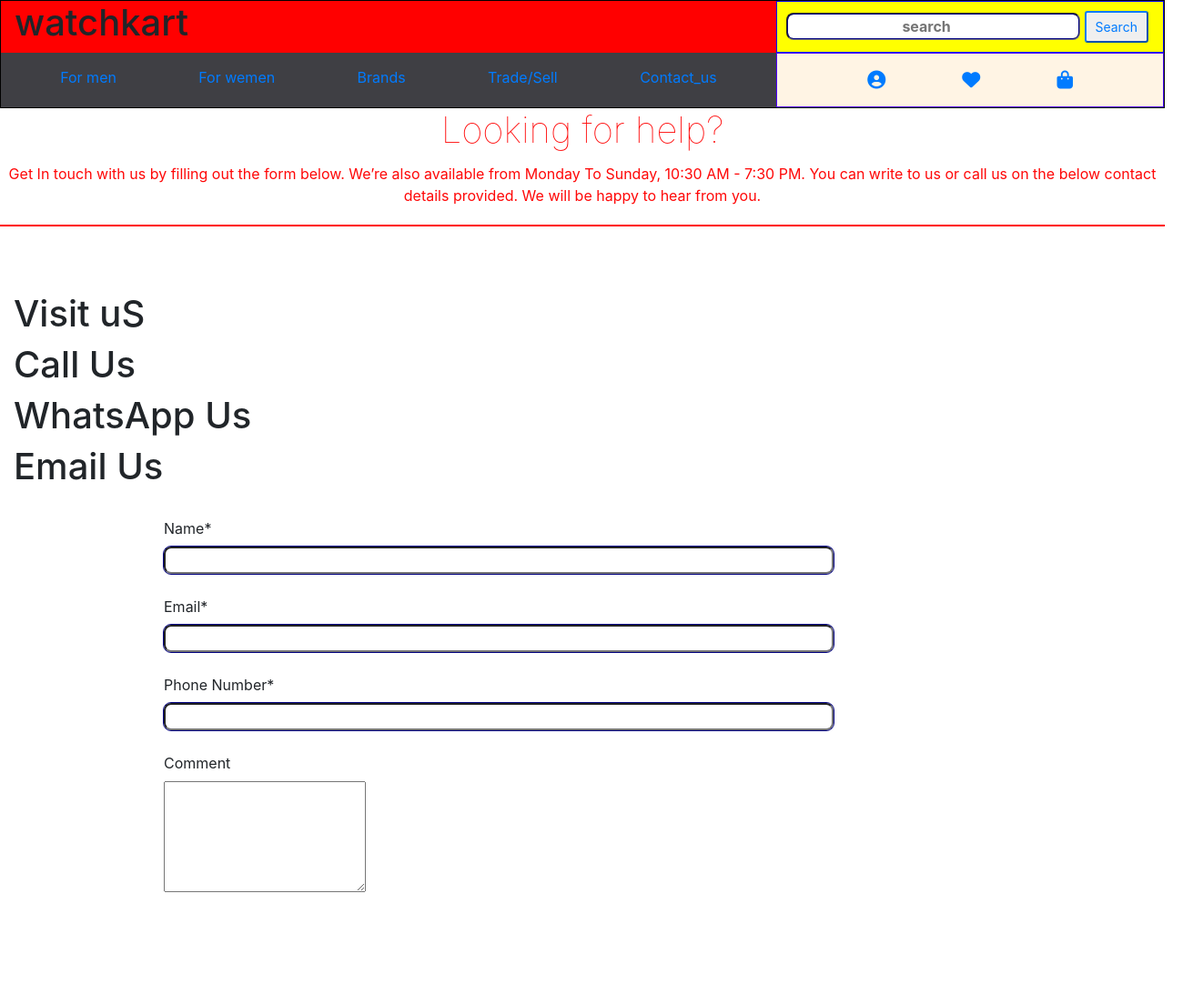
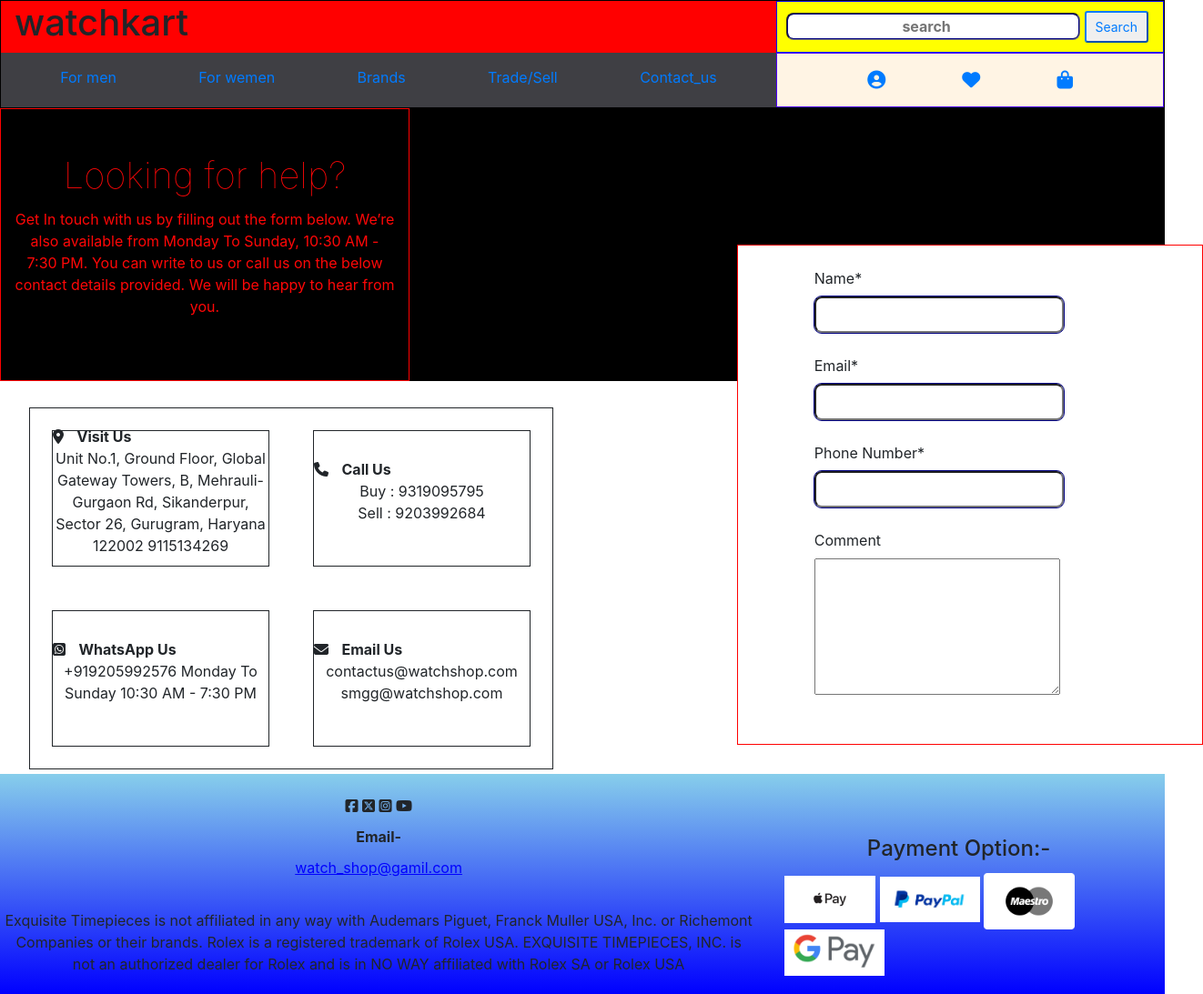
Before and after one commit to VedantBUDDDY/watch_UI_project, a plain HTML site: page contact_us.html in a window 1280 px wide. Shown: the whole page at 91% size, 1322 px wide, since content can reach past the window. Before the commit the page ends 1011 px from the top, so only its background shows below. Drawn offline with nearby package versions, Linux system fonts and the light colour scheme.

Commit message:
contact_us.html with its css  modified

```diff
--- a/contact_us.html
+++ b/contact_us.html
@@ -115,41 +115,107 @@
                 <div class="empty_cont " style="height: 40%; border: 1px solid rgb(255, 0, 0);"></div>
 
         </section>
-        <br><br><br>
+        <br>
         <section class="CU_cont2 container-fluid">
-            <div class="row">
-                <div class="col-12">
-                    <h1>Visit uS</h1>
+            <div class="row CU_cont2_info">
+                <div class="col-12 col-lg-6 p-4">
+                    <div class="Contact_us_details">
+                        <span><i class="fa-solid fa-location-dot"></i>
+                        <b>Visit Us</b></span>
+                        <p>Unit No.1, Ground Floor, Global Gateway Towers,
+                             B, Mehrauli-Gurgaon Rd, Sikanderpur, Sector 26,
+                              Gurugram, Haryana 122002 9115134269</p>
+                        </div>
                 </div>
-                <div class="col-12">
-                    <h1>Call Us</h1>
+                 <div class="col-12 col-lg-6 p-4">
+                    <div class="Contact_us_details">
+                        <span><i class="fa-solid fa-phone"></i>
+                        <b>Call Us</b></span>
+                        <p>Buy : 9319095795 <br> Sell : 9203992684</p>
+                        </div>
                 </div>
-                <div class="col-12">
-                    <h1>WhatsApp Us</h1>
+                 <div class="col-12 col-lg-6 p-4">
+                    <div class="Contact_us_details">
+                        <span>
+                            <i class="fa-brands fa-square-whatsapp"></i>
+                        <b>WhatsApp Us</b>
+                        </span>
+                        <p>
+                            +919205992576 Monday To Sunday 10:30 AM - 7:30 PM
+
+                        </p>
+                        </div>
                 </div>
-                <div class="col-12">
-                    <h1>Email Us</h1>
+                 <div class="col-12 col-lg-6 p-4">
+                    <div class="Contact_us_details">
+                        <span>
+                            <i class="fa-solid fa-envelope"></i>
+                        <b>Email Us</b>
+                        </span>
+                        <p>
+                            contactus@watchshop.com
+                            smgg@watchshop.com
+                        </p>
+                        </div>
                 </div>
             </div>
         </section>
 
-    </main>
-     <section class="form_sect p-3 ">
+         <section class="form_sect p-3 ">
                     <form class="w-75 m-auto p-2 form">
                         <label for="name">Name*</label><br>
-                        <input type="text" name="username" id="name" required><br><br>
+                        <input class="inputfield" type="text" name="username" id="name" required><br><br>
 
                         <label for="email">Email*</label><br>
-                        <input type="email" name="email" id="email"><br><br>
+                        <input class="inputfield" type="email" name="email" id="email"><br><br>
 
                         <label for="no.">Phone Number*</label><br>
-                        <input type="tel" name="ph_no" id="no." pattern="[0=9]{10}" maxlength="10"><br><br>
+                        <input class="inputfield" type="tel" name="ph_no" id="no." pattern="[0=9]{10}" maxlength="10"><br><br>
 
                         <label for="i">Comment</label><br>
-                        <textarea name="feedback" id="i" rows="5"></textarea><br>
+                        <textarea class="textarea_field" name="feedback" id="i" rows="5" cols="25"></textarea><br>
                     </form>
 
                 </section>
+    </main>
 
+
+    <footer class="footer">
+        <div class="Adds-icons">
+            <div class="social-icons w-50">
+                <div style="text-align: center;">
+                    <i class="fa-brands fa-square-facebook"></i>
+                    <i class="fa-brands fa-square-x-twitter"></i>
+                    <i class="fa-brands fa-square-instagram"></i>
+                    <i class="fa-brands fa-youtube"></i>
+                </div>
+                <b style="text-align: center;">Email-</b>
+                <p style="text-decoration: underline; color:blue">watch_shop@gamil.com</p>
+
+            </div>
+            <div class="info">
+                <p>Exquisite Timepieces is not affiliated in any way with Audemars Piguet, Franck Muller USA, Inc.
+                    or Richemont Companies or their brands. Rolex is a registered trademark of Rolex USA. EXQUISITE
+                    TIMEPIECES,
+                    INC. is not an authorized dealer for Rolex and is in NO WAY affiliated with Rolex SA or Rolex USA
+                </p>
+            </div>
+        </div>
+        <div class="pay-op">
+
+            <div class="container-fluid w-100">
+                <div class="row w-100" style=" margin:15px auto;">
+                    <h4 class="col-12 mt-5" style="text-align: center;">Payment Option:-</h4>
+                    <div class="col-12">
+                        <img src="assets/images/apple_image.png" width="100px">
+                        <img src="assets/images/PayPal-Logo.jpg" width="110px">
+                        <img class="mt-1" src="assets/images/maestro_81982.png" width="100px">
+                        <img src="assets/images/mceclip2.png" width="110px">
+
+                    </div>
+                </div>
+            </div>
+        </div>
+    </footer>
 </body>
 </html>
--- a/style.css
+++ b/style.css
@@ -831,3 +831,114 @@ p {
 }
 
 /* +conatct us+ */
+
+.contact_us_cont {
+    width: 100%;
+    position: relative;
+}
+
+.cu_main{
+    height: 100vh;
+}
+.CU_cont1{
+    height: 60%;
+    background-color: black;
+}
+.CU_cont1_info{
+    height:55% ;
+    border: 1px solid rgb(255, 0, 0);
+    padding: 10px;
+    display: flex;
+    flex-direction: column;
+    justify-content: center;
+}
+
+.form_sect{
+    width: 80%;
+     border: 1px solid rgb(255, 0, 0);
+    background-color: white;
+    position: absolute;
+    top: 230px;
+    left: 40px;
+}
+
+@media (min-width:393px) {
+    .form_sect{
+        height: 500px;
+        top: 380px;
+    }
+}
+
+@media (min-width:768px){
+    .form_sect{
+        height: 600px;
+        top: 390px;
+        left: 75px;
+    }
+    .inputfield{
+        height: 40px;
+    }
+    .textarea_field{
+        width:270px;
+        height: 150px;
+    }
+}
+@media (min-width:1024px){
+    .form_sect{
+        width: 40%;
+        height: 550px;
+        top: 150px;
+        left: 810px;
+    }
+    .inputfield{
+        height: 40px;
+    }
+    .textarea_field{
+        width:270px;
+        height: 150px;
+    }
+
+    .cu_main{
+        height: auto;
+    }
+    .CU_cont1_info{
+        width: 450px;
+        height: 300px;
+    }
+
+    .empty_cont{
+        display: none;
+    }
+
+    .CU_cont2{
+       width: 50% !important;
+       margin: 0;
+       padding: 0;
+    }
+    .Contact_us_details{
+    height: 200px;
+    border: 1px solid;
+    display: flex;
+    flex-direction: column;
+    justify-content: center;
+    text-align: justify;
+}
+}
+
+.CU_cont2{
+    width: 100%;
+    /* height: 100vh; */
+}
+.CU_cont2_info{
+    width: 90%;
+    /* height: 100%; */
+    border: 1px solid;
+    margin:5px auto;
+}
+.Contact_us_details{
+    height: 150px;
+    border: 1px solid;
+    display: flex;
+    flex-direction: column;
+    justify-content: center;
+}
```
